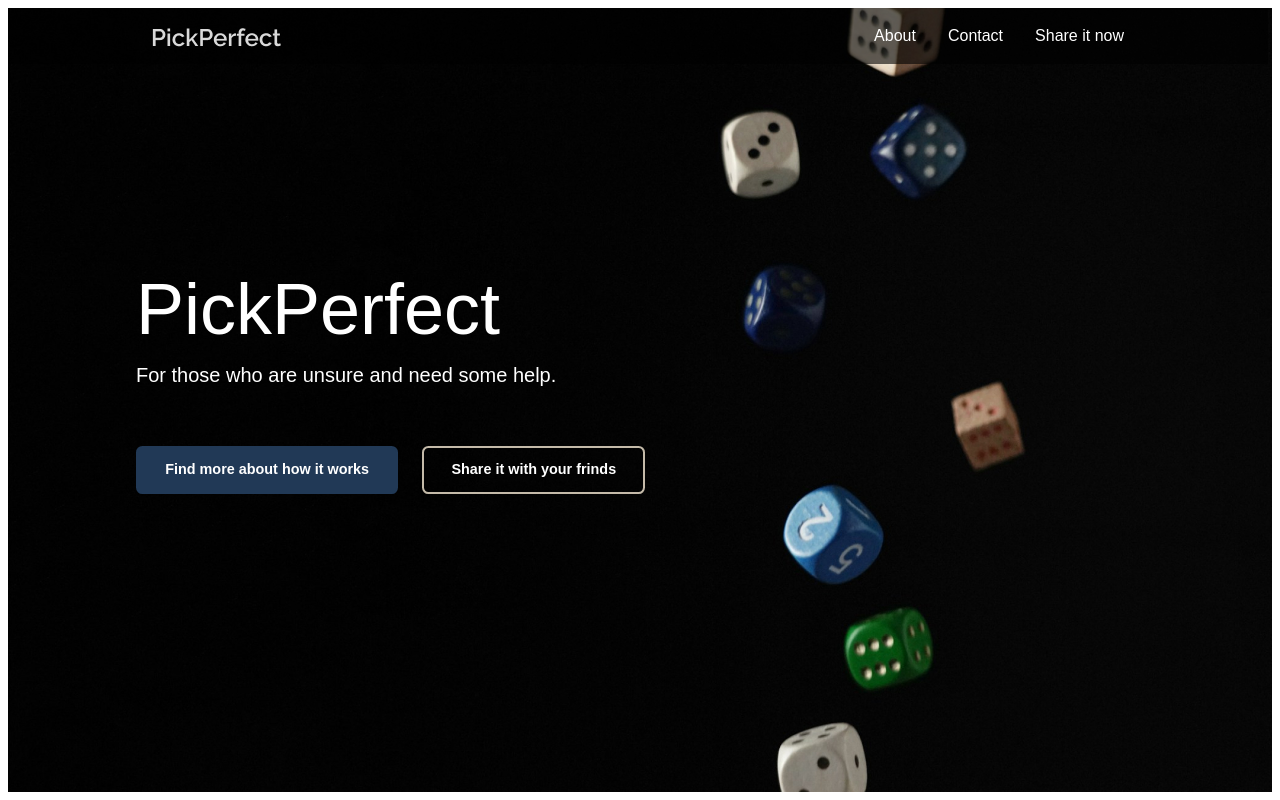
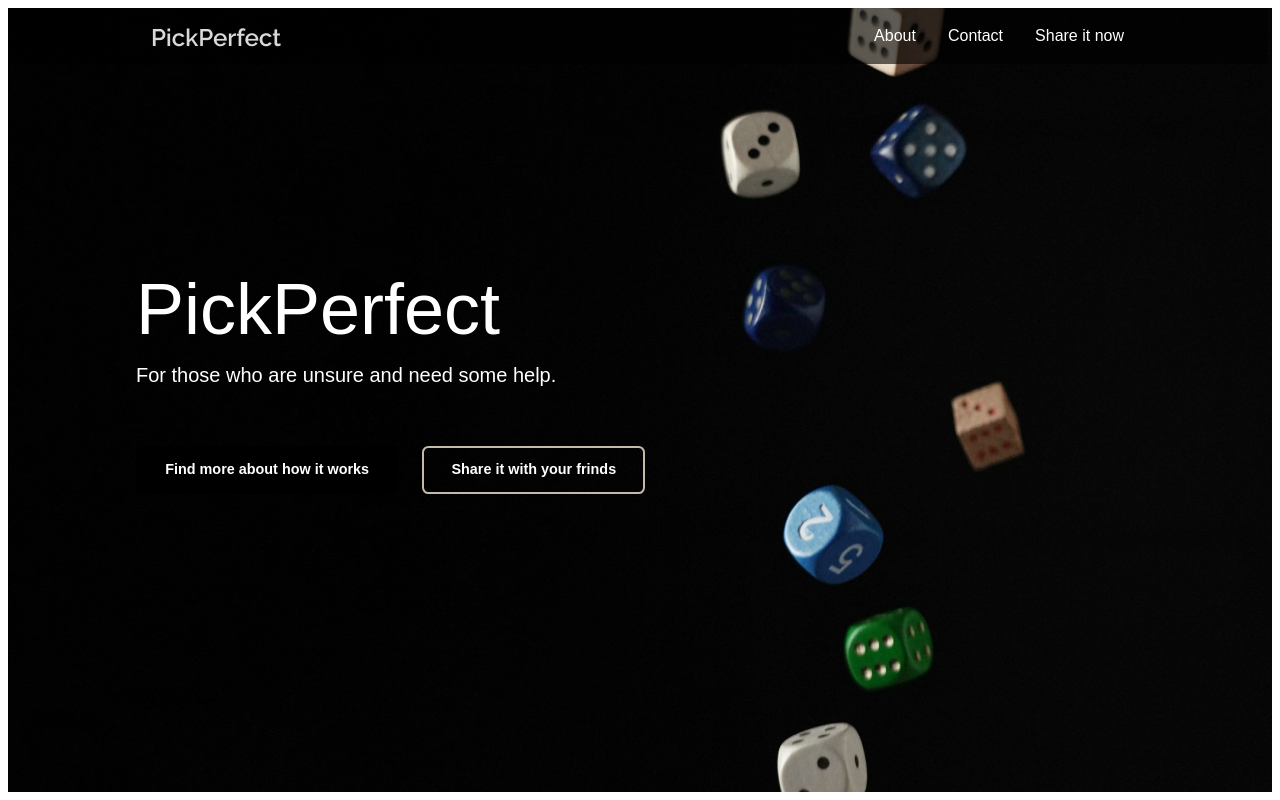
Before and after one commit to SamaiaG/the-pick, a Vue app: page / in a window 1280 px wide. Shown: the top 800 px of the page. Built offline with nearby package versions, Linux system fonts and the light colour scheme; a web font is replaced by a local one; what vue-social-sharing would draw is missing.

Commit message:
color btn changed

```diff
--- a/src/assets/base.css
+++ b/src/assets/base.css
@@ -13,7 +13,7 @@
 
   --section-gap: 160px;
 
-  --primary-color: #213956;
+  --primary-color: black;
   --secondary-color:#c4baa9;
 
   --primary-op: #21395699;
```
